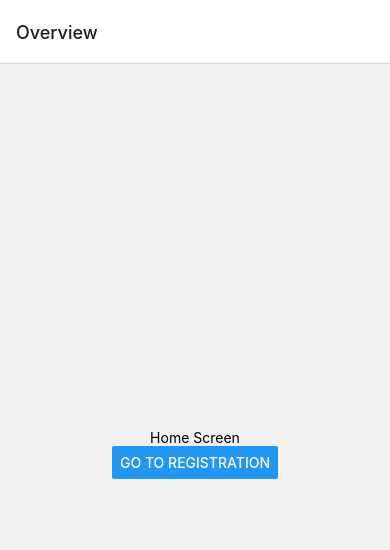
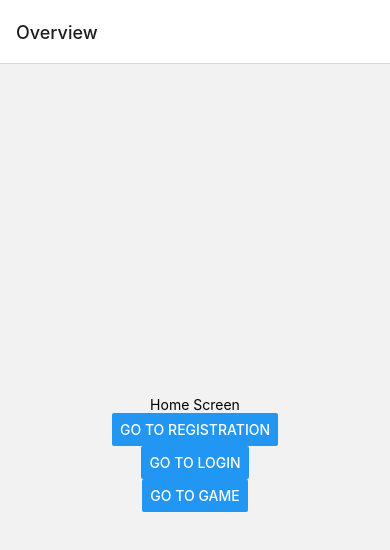
Before and after one commit to mallospall/JS-Helper, a React Native app in the folder clientApp/: screen /Home in a window 390 px wide. Shown: the top 550 px of the page. Built offline with nearby package versions, Linux system fonts and the light colour scheme.

Commit message:
done all Navigation + components

```diff
--- a/clientApp/App.js
+++ b/clientApp/App.js
@@ -4,6 +4,8 @@ import { NavigationContainer } from '@react-navigation/native';
 import { createNativeStackNavigator } from '@react-navigation/native-stack';
 import Homescreen from './components/Homescreen/Homescreen';
 import Registration from './components/Registration/Registration';
+import Login from './components/Login/Login';
+import Game from './components/Game/Game';
 
 const Stack = createNativeStackNavigator();
 export default function App() {
@@ -12,6 +14,8 @@ export default function App() {
       <Stack.Navigator>
         <Stack.Screen name="Home" component={Homescreen} options={{ title: 'Overview' }} />
         <Stack.Screen name="Reg" component={Registration} options={{ title: 'Registration' }} />
+        <Stack.Screen name="Log" component={Login} options={{ title: 'Login' }} />
+        <Stack.Screen name="Game" component={Game} options={{ title: 'Game-Page' }} />
       </Stack.Navigator>
     </NavigationContainer>
   );
--- /dev/null
+++ b/clientApp/components/Game/Game.jsx
@@ -0,0 +1,12 @@
+import React from 'react';
+import { Text, View } from 'react-native';
+
+function Game() {
+  return (
+    <View>
+      <Text>Регистрация</Text>
+    </View>
+  );
+}
+
+export default Game;
--- a/clientApp/components/Homescreen/Homescreen.jsx
+++ b/clientApp/components/Homescreen/Homescreen.jsx
@@ -10,6 +10,14 @@ function Homescreen({ navigation }) {
         title="Go to Registration"
         onPress={() => navigation.navigate('Reg')}
       />
+      <Button
+        title="Go to Login"
+        onPress={() => navigation.navigate('Log')}
+      />
+      <Button
+        title="Go to Game"
+        onPress={() => navigation.navigate('Game')}
+      />
     </View>
   );
 }
--- /dev/null
+++ b/clientApp/components/Login/Login.jsx
@@ -0,0 +1,12 @@
+import React from 'react';
+import { Text, View } from 'react-native';
+
+function Login() {
+  return (
+    <View>
+      <Text>Login</Text>
+    </View>
+  );
+}
+
+export default Login;
```
